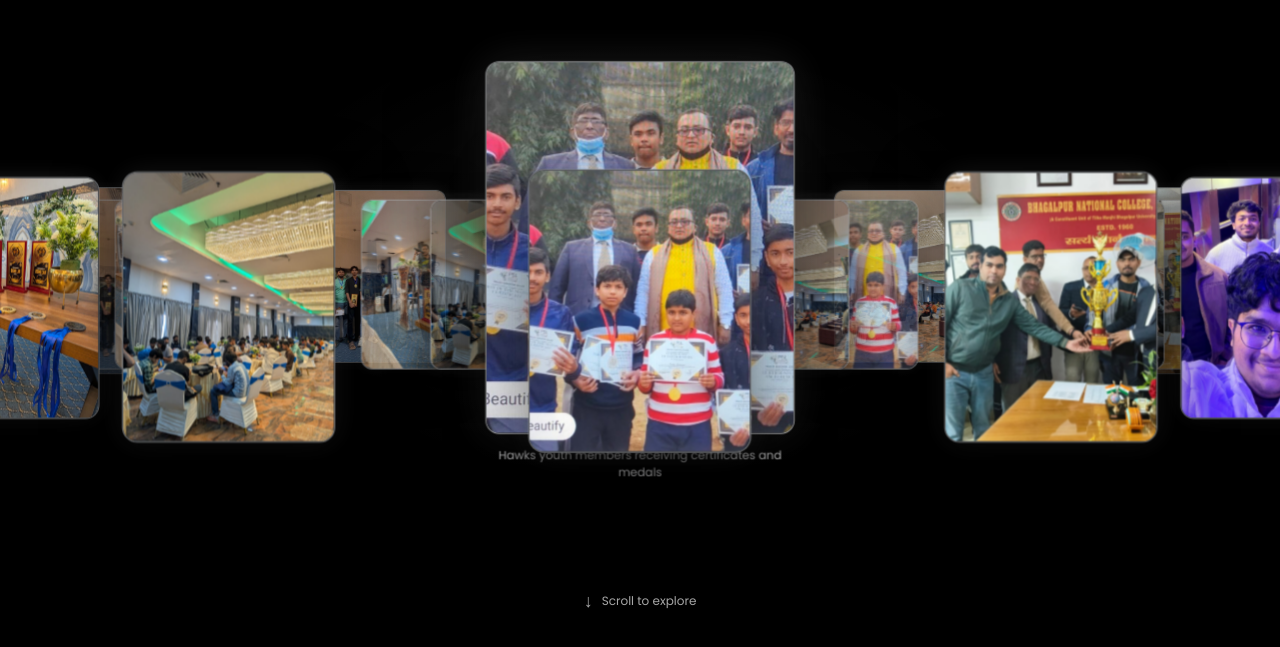
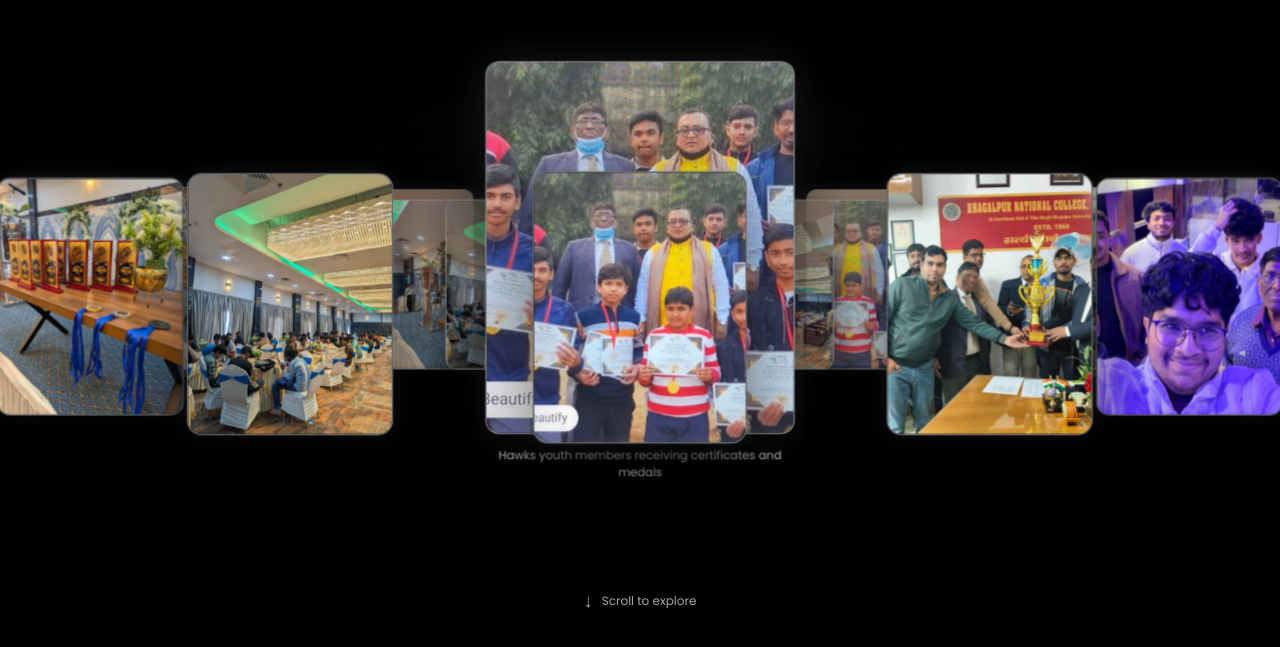
Before and after one commit to VishalVab01/Hawks, a Next.js app: page / in a window 1280 px wide. Shown: the part 4491-5138 px from the top of the page. Built offline with nearby package versions, Linux system fonts and the light colour scheme; a web font is replaced by a local one.

Commit message:
Tighten desktop gallery card spacing

```diff
--- a/app/globals.css
+++ b/app/globals.css
@@ -127,8 +127,8 @@ body,button,input,textarea,.desktop-nav,.header-cta,.mobile-nav a,.hero-title,.h
 .orbit-gallery-section{position:relative;isolation:isolate;width:100%;height:290svh;min-height:1900px;background:#000;color:var(--paper)}
 .orbit-gallery-stage{position:sticky;top:0;width:100%;height:100svh;min-height:640px;overflow:hidden;perspective:2500px;perspective-origin:50% 48%;background:radial-gradient(ellipse 42% 40% at 50% 53%,rgba(255,255,255,.05),transparent 76%),#000}
 .orbit-gallery-view{position:absolute;inset:0;display:grid;place-items:center;transform-style:preserve-3d}
-.orbit-gallery-ring{--ring-radius:min(50vw,700px);--card-width:clamp(140px,13vw,190px);position:relative;width:1px;height:1px;transform-style:preserve-3d;transform:rotateY(var(--ring-rotation,0deg));will-change:transform}
-.orbit-gallery-ring-back{--ring-radius:min(56vw,760px);--card-width:clamp(108px,11vw,160px);position:absolute;top:50%;left:50%;z-index:0;transform:translate(-50%,-50%) translateZ(-120px) rotateY(var(--ring-rotation,0deg));opacity:.84;filter:saturate(.94)}
+.orbit-gallery-ring{--ring-radius:min(44vw,620px);--card-width:clamp(140px,13vw,190px);position:relative;width:1px;height:1px;transform-style:preserve-3d;transform:rotateY(var(--ring-rotation,0deg));will-change:transform}
+.orbit-gallery-ring-back{--ring-radius:min(50vw,680px);--card-width:clamp(108px,11vw,160px);position:absolute;top:50%;left:50%;z-index:0;transform:translate(-50%,-50%) translateZ(-120px) rotateY(var(--ring-rotation,0deg));opacity:.84;filter:saturate(.94)}
 .orbit-gallery-ring-back .orbit-card{border-color:rgba(255,255,255,.62);box-shadow:0 14px 38px rgba(0,0,0,.72),0 0 18px rgba(255,255,255,.1)}
 .orbit-gallery-view>.orbit-gallery-ring:not(.orbit-gallery-ring-back){z-index:1}
 .orbit-card{position:absolute;top:0;left:0;width:var(--card-width);aspect-ratio:.79;overflow:hidden;border:1px solid rgba(255,255,255,.38);border-radius:12px;background:#101317;box-shadow:0 18px 55px rgba(0,0,0,.6),0 0 22px rgba(255,255,255,.09);transform-style:preserve-3d;transform:translate(-50%,calc(-50% + 50px)) rotateY(var(--card-angle)) translateZ(var(--ring-radius)) rotateY(calc(0deg - var(--card-angle) - var(--ring-rotation,0deg)));backface-visibility:visible}
```
